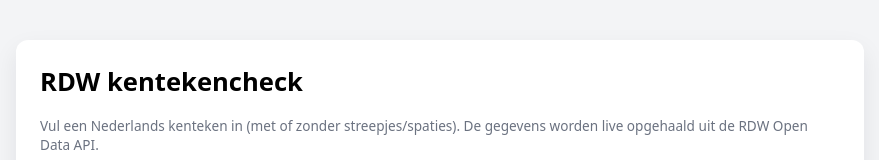
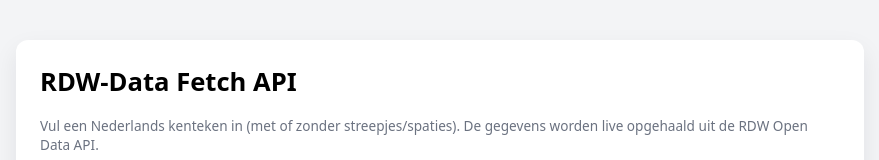
Before and after one commit to ilkerceto/RDW-API, a plain HTML site: page index.html in a window 1280 px wide. Shown: the top 160 px of the page, without its empty margins (200-1079 px from the left). Drawn offline with Linux system fonts and the light colour scheme.

Commit message:
Update index.html

```diff
--- a/index.html
+++ b/index.html
@@ -2,7 +2,7 @@
 <html lang="nl">
 <head>
   <meta charset="UTF-8">
-  <title>RDW Kentekencheck</title>
+  <title>RDW-DATA FETCH API</title>
   <meta name="viewport" content="width=device-width, initial-scale=1">
   <style>
     body {
@@ -117,7 +117,7 @@
 </head>
 <body>
   <div class="container">
-    <h1>RDW kentekencheck</h1>
+    <h1>RDW-Data Fetch API</h1>
     <p class="muted">
       Vul een Nederlands kenteken in (met of zonder streepjes/spaties). De gegevens worden live opgehaald uit de
       RDW Open Data API.
```
